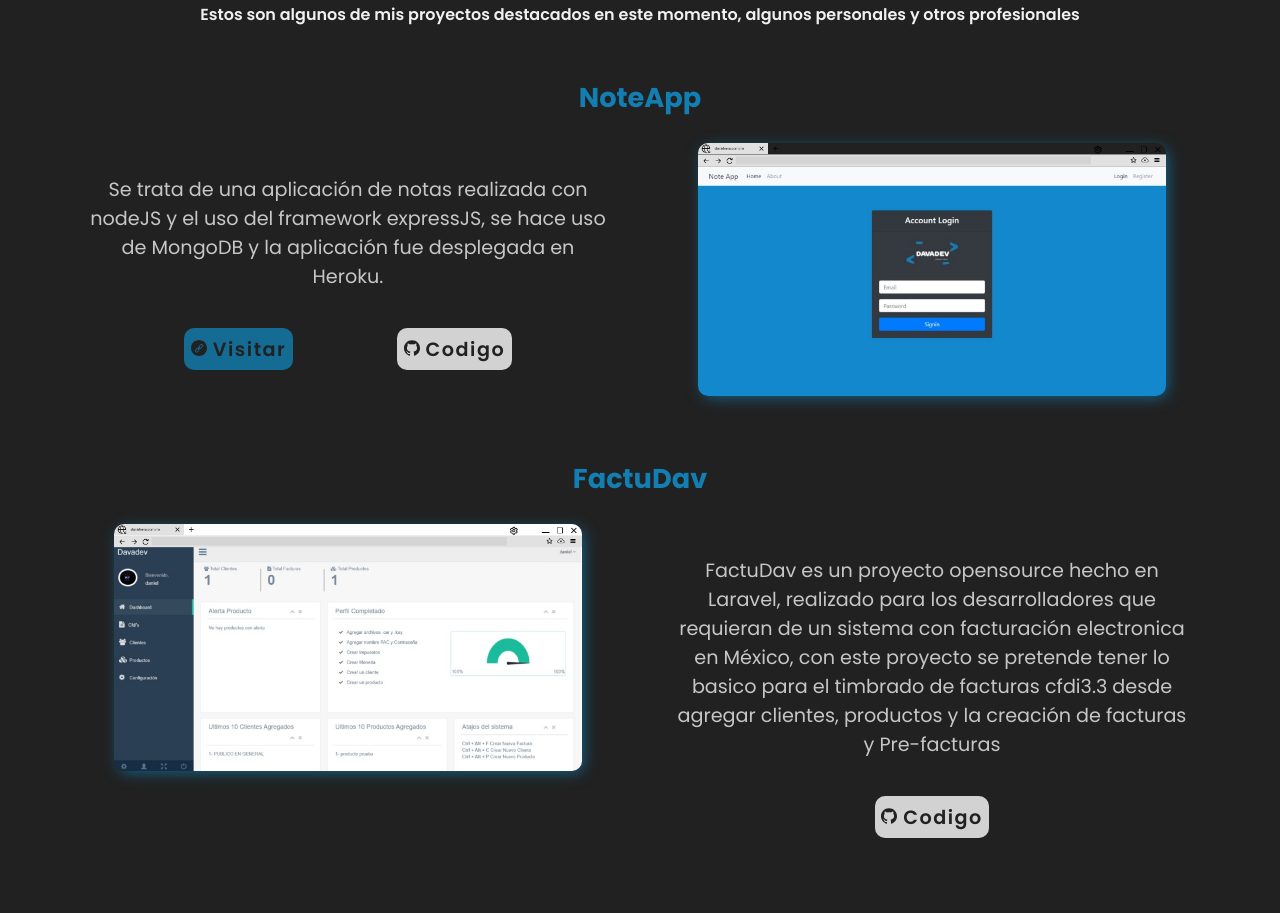
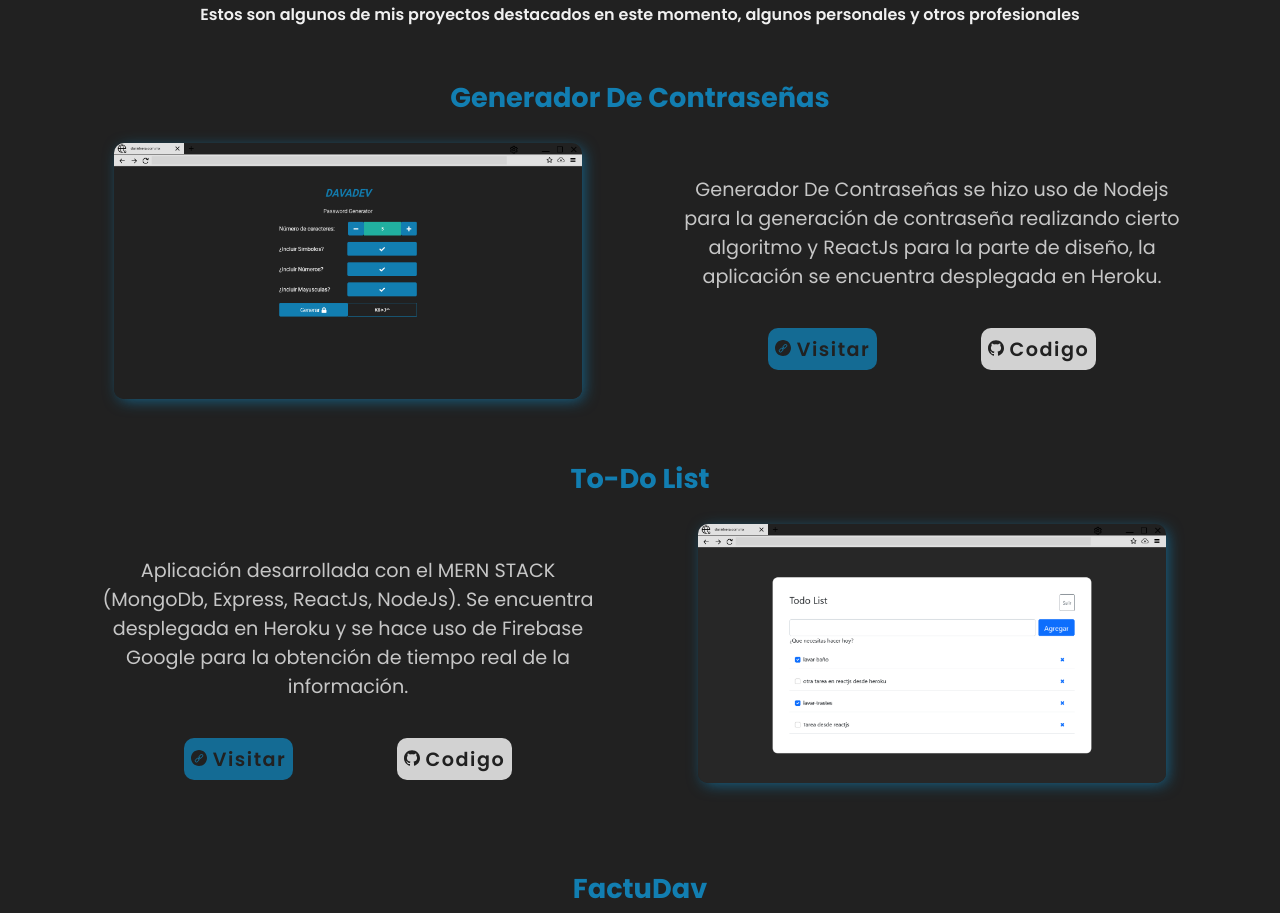
Before and after one commit to DanielVera987/danielvera, a plain HTML site: page index.html in a window 1280 px wide. Shown: the part 1385-2298 px from the top of the page. Drawn offline with nearby package versions, Linux system fonts and the light colour scheme.

Commit message:
feat: added new projects

```diff
--- a/css/style.css
+++ b/css/style.css
@@ -230,6 +230,7 @@
 
 .home .right .header-card img {
   width: 45%;
+  margin: 4px;
   border-radius: 15px;
   box-shadow: 3px 3px 15px -2px rgba(18, 126, 177, 0.75);
   -webkit-box-shadow: 3px 3px 15px -2px rgba(18, 126, 177, 0.75);
--- a/index.html
+++ b/index.html
@@ -87,8 +87,12 @@
       <p style="color: var(--white);">Proyectos Recientes</p>
 
       <article class="header-card">
-        <img src="./img/noteapp.png" alt="">
-        <img src="./img/factudav.png" alt="">
+        <a href="#project1">
+          <img src="./img/mern-generate-password.png" alt="">
+        </a>
+        <a href="#project2">
+          <img src="./img/mern-todo.png" alt="">
+        </a>
       </article>
     </div>
   </section>
@@ -128,16 +132,16 @@
       <small>Estos son algunos de mis proyectos destacados en este momento, algunos personales y otros profesionales</small>
     </h2>
 
-    <article class="card reverse">
-      <h3 class="card-title" style="color: var(--bg-blue);">NoteApp</h3>
+    <article class="card" id="project1">
+      <h3 class="card-title" style="color: var(--bg-blue);">Generador De Contraseñas</h3>
 
       <figure class="card-content">
-        <img src="./img/noteapp.png" alt="_davadev" class="card-img">
+        <img src="./img/mern-generate-password.png" alt="_davadev" class="card-img">
         <figcaption class="card-info">
-        Se trata de una aplicación de notas realizada con nodeJS y el uso del framework expressJS, se hace uso de MongoDB y la aplicación fue desplegada en Heroku.
-        <br><br>
+          Generador De Contraseñas se hizo uso de Nodejs para la generación de contraseña realizando cierto algoritmo y ReactJs para la parte de diseño, la aplicación se encuentra desplegada en Heroku.
+          <br><br>
           <article class="card-btn">
-            <a href="https://app-notes-davadev.herokuapp.com/users/signin" target="_blank"><svg xmlns="http://www.w3.org/2000/svg" xmlns:xlink="http://www.w3.org/1999/xlink" version="1.1" id="Layer_1" x="0px" y="0px" viewBox="0 0 300 300" style="enable-background:new 0 0 300 300;" xml:space="preserve">
+            <a href="https://mern-generate-password.herokuapp.com/" target="_blank"><svg xmlns="http://www.w3.org/2000/svg" xmlns:xlink="http://www.w3.org/1999/xlink" version="1.1" id="Layer_1" x="0px" y="0px" viewBox="0 0 300 300" style="enable-background:new 0 0 300 300;" xml:space="preserve">
               <g>
                 <g>
                   <g>
@@ -178,7 +182,63 @@
               <g>
               </g>
               </svg> Visitar</a>
-            <a style="background: var(--white);" href="https://github.com/DanielVera987/app-notes" target="_blank"><svg xmlns="http://www.w3.org/2000/svg" enable-background="new 0 0 24 24" height="512" viewBox="0 0 24 24" width="512"><path d="m12 .5c-6.63 0-12 5.28-12 11.792 0 5.211 3.438 9.63 8.205 11.188.6.111.82-.254.82-.567 0-.28-.01-1.022-.015-2.005-3.338.711-4.042-1.582-4.042-1.582-.546-1.361-1.335-1.725-1.335-1.725-1.087-.731.084-.716.084-.716 1.205.082 1.838 1.215 1.838 1.215 1.07 1.803 2.809 1.282 3.495.981.108-.763.417-1.282.76-1.577-2.665-.295-5.466-1.309-5.466-5.827 0-1.287.465-2.339 1.235-3.164-.135-.298-.54-1.497.105-3.121 0 0 1.005-.316 3.3 1.209.96-.262 1.98-.392 3-.398 1.02.006 2.04.136 3 .398 2.28-1.525 3.285-1.209 3.285-1.209.645 1.624.24 2.823.12 3.121.765.825 1.23 1.877 1.23 3.164 0 4.53-2.805 5.527-5.475 5.817.42.354.81 1.077.81 2.182 0 1.578-.015 2.846-.015 3.229 0 .309.21.678.825.56 4.801-1.548 8.236-5.97 8.236-11.173 0-6.512-5.373-11.792-12-11.792z" fill="#212121"/></svg> Codigo</a>
+            <a style="background: var(--white);" href="https://github.com/DanielVera987/mern-generate-password" target="_blank"><svg xmlns="http://www.w3.org/2000/svg" enable-background="new 0 0 24 24" height="512" viewBox="0 0 24 24" width="512"><path d="m12 .5c-6.63 0-12 5.28-12 11.792 0 5.211 3.438 9.63 8.205 11.188.6.111.82-.254.82-.567 0-.28-.01-1.022-.015-2.005-3.338.711-4.042-1.582-4.042-1.582-.546-1.361-1.335-1.725-1.335-1.725-1.087-.731.084-.716.084-.716 1.205.082 1.838 1.215 1.838 1.215 1.07 1.803 2.809 1.282 3.495.981.108-.763.417-1.282.76-1.577-2.665-.295-5.466-1.309-5.466-5.827 0-1.287.465-2.339 1.235-3.164-.135-.298-.54-1.497.105-3.121 0 0 1.005-.316 3.3 1.209.96-.262 1.98-.392 3-.398 1.02.006 2.04.136 3 .398 2.28-1.525 3.285-1.209 3.285-1.209.645 1.624.24 2.823.12 3.121.765.825 1.23 1.877 1.23 3.164 0 4.53-2.805 5.527-5.475 5.817.42.354.81 1.077.81 2.182 0 1.578-.015 2.846-.015 3.229 0 .309.21.678.825.56 4.801-1.548 8.236-5.97 8.236-11.173 0-6.512-5.373-11.792-12-11.792z" fill="#212121"/></svg> Codigo</a>
+          </article>
+        </figcaption>
+      </figure>
+      </article>
+
+    <article class="card reverse" id="project2">
+      <h3 class="card-title" style="color: var(--bg-blue);">To-Do List</h3>
+
+      <figure class="card-content">
+        <img src="./img/mern-todo.png" alt="_davadev" class="card-img">
+        <figcaption class="card-info">
+          Aplicación desarrollada con el MERN STACK (MongoDb, Express, ReactJs, NodeJs). Se encuentra desplegada en Heroku y se hace uso de Firebase Google para la obtención de tiempo real de la información.
+        <br><br>
+          <article class="card-btn">
+            <a href="https://todo-list-mern-davadev.herokuapp.com/" target="_blank"><svg xmlns="http://www.w3.org/2000/svg" xmlns:xlink="http://www.w3.org/1999/xlink" version="1.1" id="Layer_1" x="0px" y="0px" viewBox="0 0 300 300" style="enable-background:new 0 0 300 300;" xml:space="preserve">
+              <g>
+                <g>
+                  <g>
+                    <path d="M149.996,0C67.157,0,0.001,67.161,0.001,149.997S67.157,300,149.996,300s150.003-67.163,150.003-150.003     S232.835,0,149.996,0z M225.363,123.302l-36.686,36.686c-3.979,3.979-9.269,6.17-14.895,6.17c-5.625,0-10.916-2.192-14.895-6.168     l-1.437-1.437l-3.906,3.906l1.434,1.434c8.214,8.214,8.214,21.579,0,29.793l-36.681,36.686c-3.979,3.979-9.269,6.17-14.898,6.17     c-5.628,0-10.919-2.192-14.9-6.173L74.634,216.5c-8.214-8.209-8.214-21.573-0.003-29.79l36.689-36.684     c3.979-3.979,9.269-6.17,14.898-6.17s10.916,2.192,14.898,6.17l1.432,1.432l3.906-3.906l-1.432-1.432     c-8.214-8.211-8.214-21.576-0.005-29.79l36.689-36.686c3.981-3.981,9.272-6.173,14.898-6.173s10.916,2.192,14.898,6.17     l13.868,13.873C233.577,101.723,233.577,115.09,225.363,123.302z"/>
+                    <path d="M142.539,173.459l-7.093,7.093l-11.002-10.999l7.093-7.093l-1.432-1.432c-1.04-1.037-2.422-1.611-3.89-1.611     c-1.471,0-2.853,0.573-3.893,1.611l-36.686,36.681c-2.145,2.147-2.145,5.638,0,7.783l13.87,13.873     c2.083,2.083,5.708,2.08,7.786,0.003l36.681-36.686c2.148-2.147,2.148-5.641,0-7.789L142.539,173.459z"/>
+                    <path d="M200.493,90.643c-1.04-1.04-2.425-1.613-3.896-1.613c-1.471,0-2.856,0.573-3.896,1.616l-36.686,36.684     c-2.142,2.147-2.142,5.638,0.003,7.786l1.434,1.432l10.88-10.883l11.002,11.002l-10.88,10.883l1.434,1.434     c2.083,2.077,5.703,2.08,7.786-0.003l36.684-36.681c2.145-2.147,2.145-5.638,0-7.786L200.493,90.643z"/>
+                  </g>
+                </g>
+              </g>
+              <g>
+              </g>
+              <g>
+              </g>
+              <g>
+              </g>
+              <g>
+              </g>
+              <g>
+              </g>
+              <g>
+              </g>
+              <g>
+              </g>
+              <g>
+              </g>
+              <g>
+              </g>
+              <g>
+              </g>
+              <g>
+              </g>
+              <g>
+              </g>
+              <g>
+              </g>
+              <g>
+              </g>
+              <g>
+              </g>
+              </svg> Visitar</a>
+            <a style="background: var(--white);" href="https://github.com/DanielVera987/mern-todo-list/" target="_blank"><svg xmlns="http://www.w3.org/2000/svg" enable-background="new 0 0 24 24" height="512" viewBox="0 0 24 24" width="512"><path d="m12 .5c-6.63 0-12 5.28-12 11.792 0 5.211 3.438 9.63 8.205 11.188.6.111.82-.254.82-.567 0-.28-.01-1.022-.015-2.005-3.338.711-4.042-1.582-4.042-1.582-.546-1.361-1.335-1.725-1.335-1.725-1.087-.731.084-.716.084-.716 1.205.082 1.838 1.215 1.838 1.215 1.07 1.803 2.809 1.282 3.495.981.108-.763.417-1.282.76-1.577-2.665-.295-5.466-1.309-5.466-5.827 0-1.287.465-2.339 1.235-3.164-.135-.298-.54-1.497.105-3.121 0 0 1.005-.316 3.3 1.209.96-.262 1.98-.392 3-.398 1.02.006 2.04.136 3 .398 2.28-1.525 3.285-1.209 3.285-1.209.645 1.624.24 2.823.12 3.121.765.825 1.23 1.877 1.23 3.164 0 4.53-2.805 5.527-5.475 5.817.42.354.81 1.077.81 2.182 0 1.578-.015 2.846-.015 3.229 0 .309.21.678.825.56 4.801-1.548 8.236-5.97 8.236-11.173 0-6.512-5.373-11.792-12-11.792z" fill="#212121"/></svg> Codigo</a>
           </article>
         </figcaption>
       </figure>
```
Also changed, not shown: img/mern-generate-password.png (added), img/mern-todo.png (added), 1 other file.
